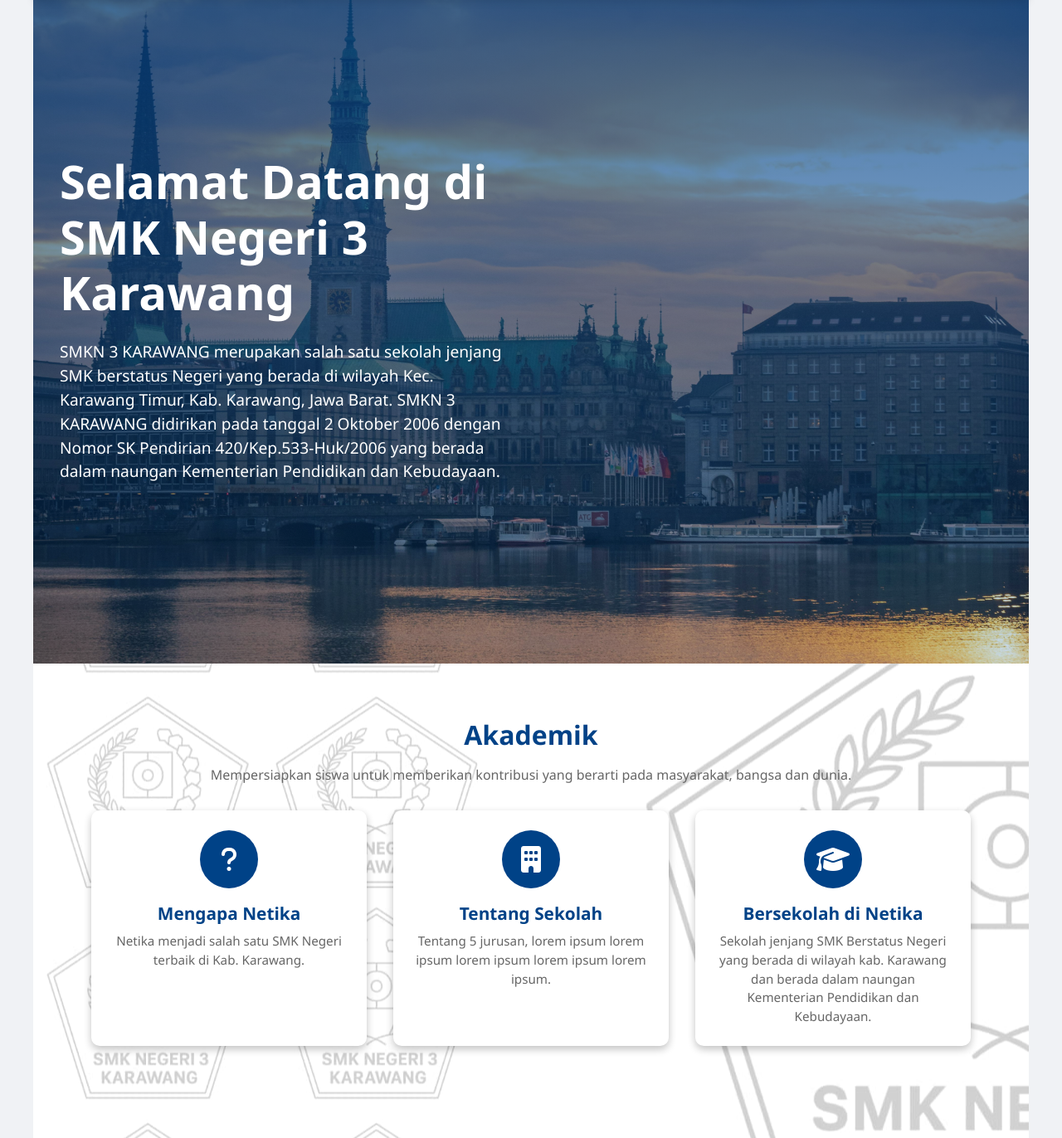
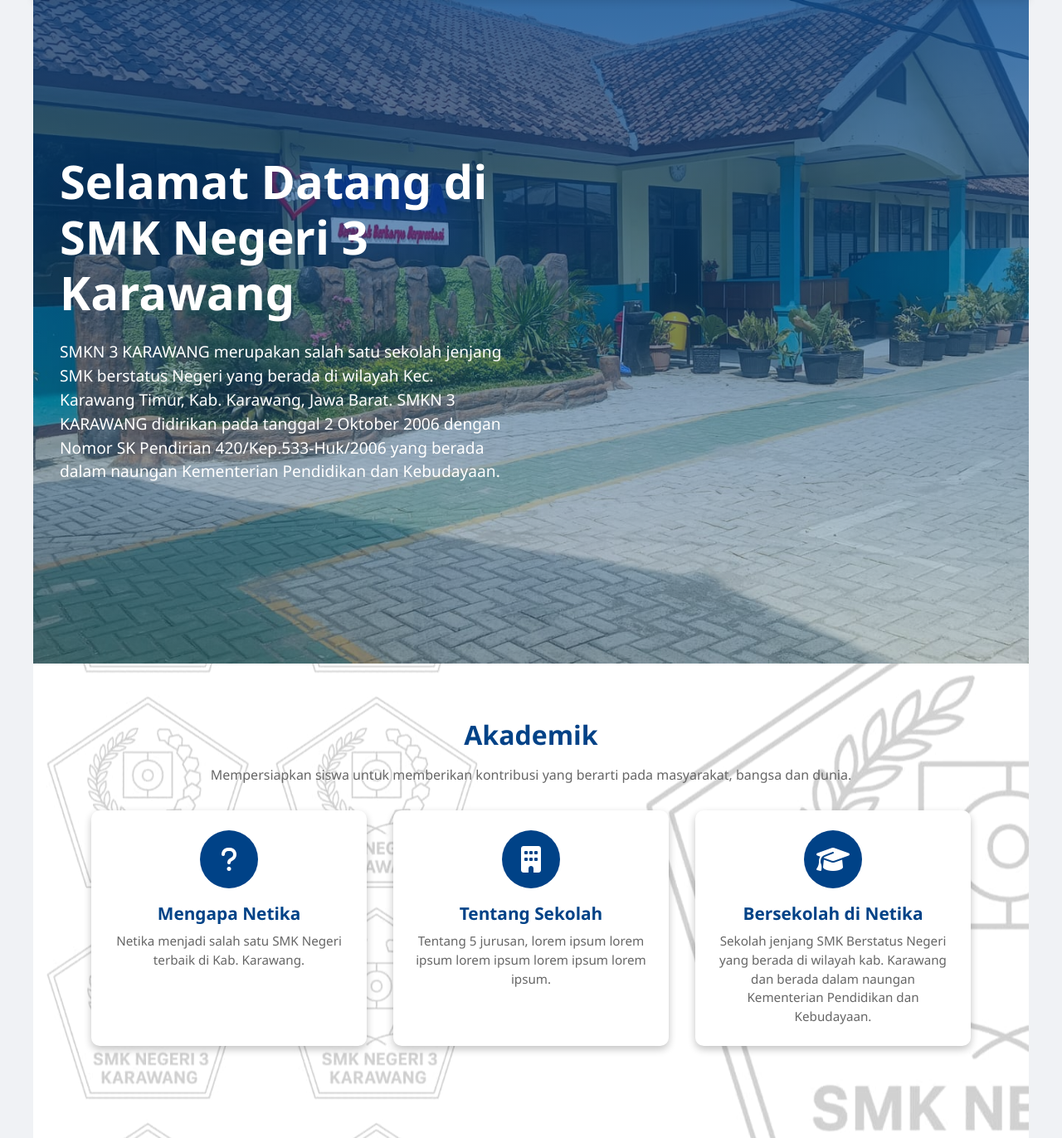
Before and after one commit to andra-gs/bji-project, a PHP site: page /index.html in a window 1280 px wide. Shown: the part 170-1542 px from the top of the page at 83% size. Run offline with PHP 8.4, Linux system fonts and the light colour scheme.

Commit message:
Update styles.css

```diff
--- a/styles.css
+++ b/styles.css
@@ -138,7 +138,7 @@ body {
 
 .hero {
   background: linear-gradient(rgba(0, 65, 135, 0.753), rgba(23, 98, 179, 0.226)),
-    url("image/pexels-njeromin-15036815.jpg") no-repeat center center;
+    url("image/sekolah.jpg") no-repeat center center;
   background-size: cover;
   height: 100vh;
   display: flex;
```
